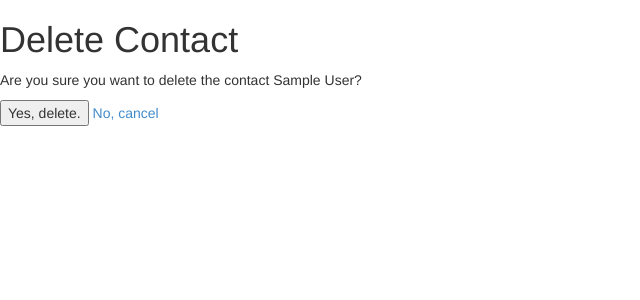
After one commit to OR1-1/addressbook, a Django app: page /delete/1/ in a window 1280 px wide. The commit adds this page. Shown: the top 300 px of the page, without its empty margins (0-640 px from the left). Run offline with Django 3.2, Linux system fonts and the light colour scheme; tables that the repository leaves empty hold one stand-in row (values such as "Sample post"); some libraries are stand-ins or nearby versions.

Commit message:
delete, view contact

```diff
--- a/addressbook/urls.py
+++ b/addressbook/urls.py
@@ -16,4 +16,6 @@ urlpatterns = patterns('',
     # url(r'^new$', contacts.views.CreateContactView.as_view(), name='contacts-new',),
     url(r'^new$', contacts.views.CreateContactView.as_view(model=Contact, success_url=reverse_lazy('contacts-list')), name='contacts-new',),
     url(r'^edit/(?P<pk>\d+)/$', contacts.views.UpdateContactView.as_view(model=Contact, success_url=reverse_lazy('contacts-list')), name='contacts-edit'),
+    url(r'^delete/(?P<pk>\d+)/$', contacts.views.DeleteContactView.as_view(model=Contact, success_url=reverse_lazy('contacts-list')), name='contacts-delete'),
+    url(r'^(?P<pk>\d+)/$', contacts.views.ContactView.as_view(), name='contacts-view'),
 )
--- a/contacts/models.py
+++ b/contacts/models.py
@@ -1,4 +1,5 @@
 from django.db import models
+from django.core.urlresolvers import reverse
 
 class Contact(models.Model):
 
@@ -8,5 +9,7 @@ class Contact(models.Model):
     email = models.EmailField()
 
     def __str__(self):
+        return ' '.join([self.first_name,self.last_name,])
 
-        return ' '.join([self.first_name,self.last_name,])
+    def get_absolute_url(self):
+        return reverse('contacts-view', kwargs={'pk': self.id})
--- a/contacts/templates/contact_list.html
+++ b/contacts/templates/contact_list.html
@@ -6,7 +6,7 @@
 <ul>
   {% for contact in object_list %}
     <li class="contact">
-        {{ contact }}
+        <a href="{{ contact.get_absolute_url }}">{{ contact }}</a>
         (<a href="{% url "contacts-edit" pk=contact.id %}">edit</a>)
     </li>
   {% endfor %}
--- /dev/null
+++ b/contacts/templates/delete_contact.html
@@ -0,0 +1,16 @@
+{% extends "base.html" %}
+
+{% block content %}
+
+<h1>Delete Contact</h1>
+
+<p>Are you sure you want to delete the contact {{ contact }}?</p>
+
+<form action="{% url 'contacts-delete' pk=contact.id %}" method="post">
+    {% csrf_token %}
+
+    <input type="submit" value="Yes, delete.">
+    <a href="{% url 'contacts-list' %}">No, cancel</a>
+</form>
+
+{% endblock %}
--- a/contacts/templates/edit_contact.html
+++ b/contacts/templates/edit_contact.html
@@ -3,6 +3,7 @@
 {% block content %}
 {% if contact.id %}
     <h1>Edit Contact</h1>
+    <a href="{% url "contacts-delete" pk=contact.id %}">Delete</a>
 {% else %}
     <h1>Add Contact</h1>
 {% endif %}
--- a/contacts/views.py
+++ b/contacts/views.py
@@ -1,5 +1,5 @@
 from django.shortcuts import render
-from django.views.generic import ListView, CreateView, UpdateView, DeleteView
+from django.views.generic import ListView, CreateView, UpdateView, DeleteView, DetailView
 from django.core.urlresolvers import reverse, reverse_lazy
 from contacts.models import Contact
 
@@ -33,7 +33,11 @@ class UpdateContactView(UpdateView):
 
 class DeleteContactView(DeleteView):
     model = Contact
-    template_name = 'delete'
+    template_name = 'delete_contact.html'
 
     # def get_success_url(self):
         # return reverse('contacts-list')
+
+class ContactView(DetailView):
+    model = Contact
+    template_name = 'contact.html'
```
Also changed, not shown: contacts/templates/contact.html (added, +9 -0 lines).
